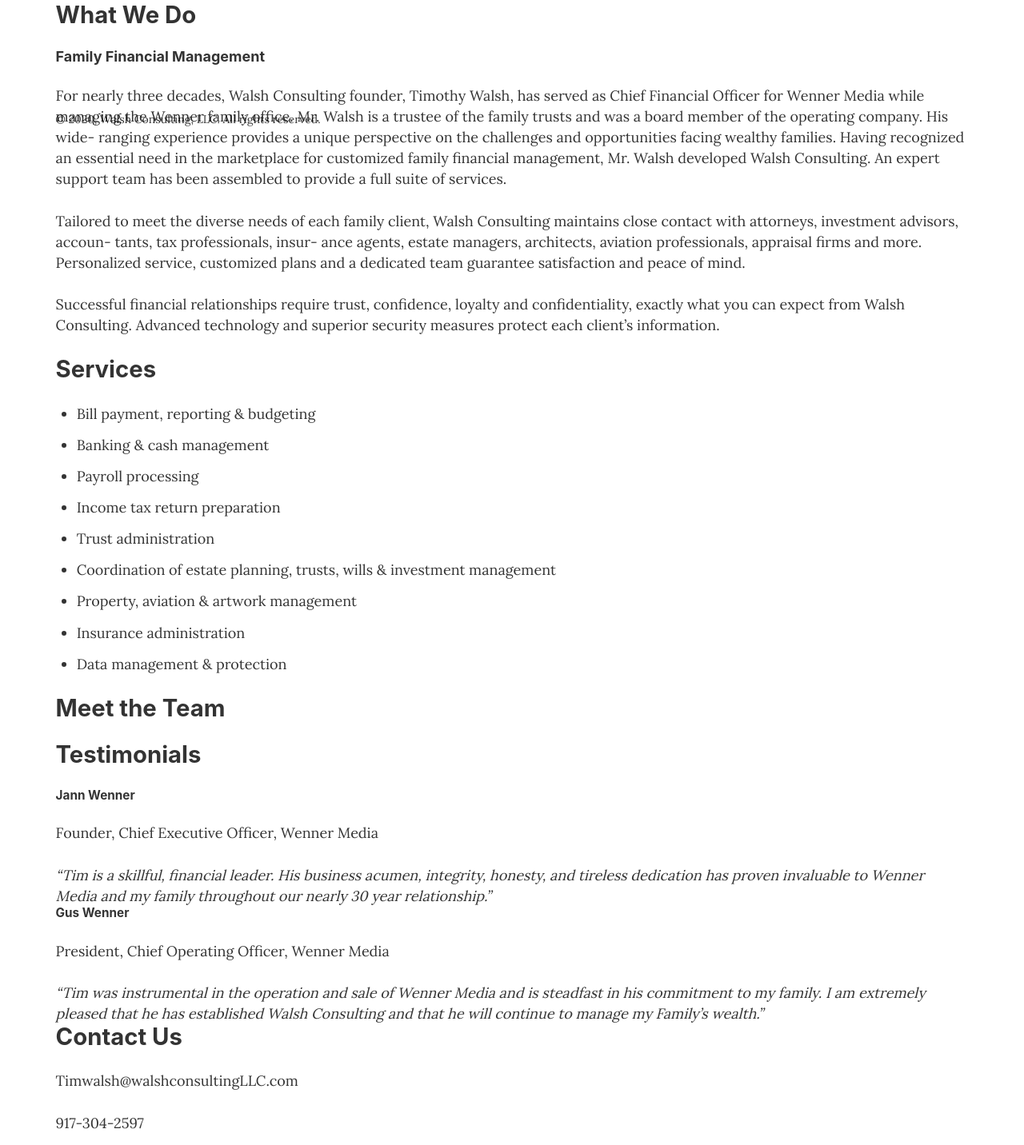
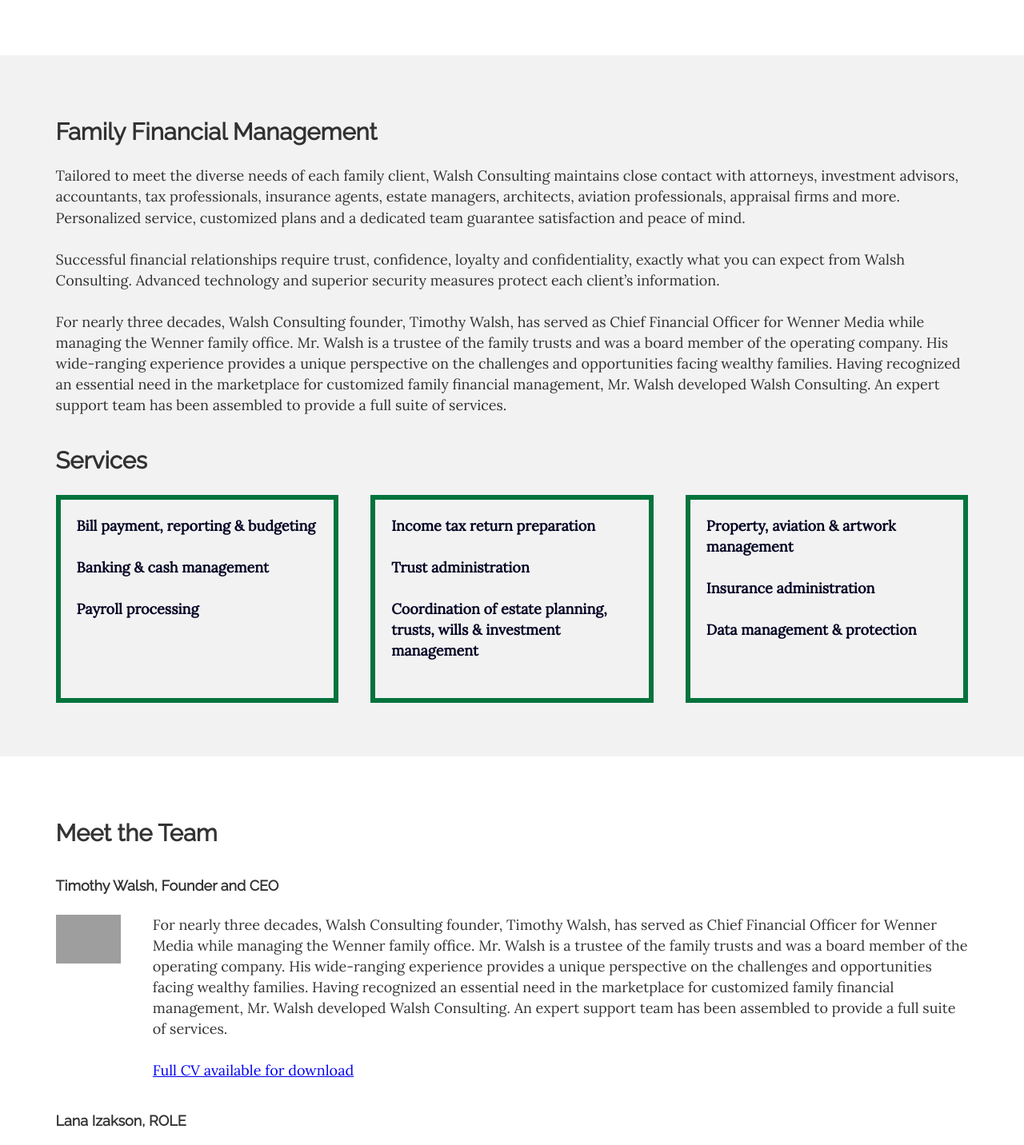
Before and after one commit to ericafwalsh/walsh-consulting, a Gatsby site: page / in a window 1280 px wide. Shown: the part 628-2060 px from the top of the page at 80% size. Built offline with nearby package versions, Linux system fonts and the light colour scheme; Gatsby itself is replaced by a stand-in of ours; grey boxes are pictures that could not be loaded.

Commit message:
what we do section completed and images and bios added for meet the team

```diff
--- a/src/components/Sections/Contact.js
+++ b/src/components/Sections/Contact.js
@@ -1,20 +1,22 @@
-// import styled from "styled-components"
-// import { Link } from "gatsby"
-// import PropTypes from "prop-types"
 import React from "react";
-
-// main green: 	#04733c
-// black: #040404
-// light green: #045c40
-// dark green: #042420
-// navy: #040424
+import styled from "styled-components";
 
 const Contact = () => (
-  <div>
-    <h2>Contact Us</h2>
+  <Wrapper id="contact-us">
+    <Heading>Contact Us</Heading>
     <p>Timwalsh@walshconsultingLLC.com</p>
     <p>917-304-2597</p>
-  </div>
+  </Wrapper>
 );
 
+const Wrapper = styled.div`
+  margin: 40px auto;
+  max-width: 1180px;
+  padding: 40px 1.0875rem 1.45rem;
+`;
+
+const Heading = styled.h2`
+  font-family: Raleway;
+`;
+
 export default Contact;
--- /dev/null
+++ b/src/components/Sections/MeetTheTeam.js
@@ -0,0 +1,124 @@
+import React from "react";
+import styled from "styled-components";
+
+import TWHeadshot from "../../images/TW_headshot.jpg";
+import LIHeadshot from "../../images/LI_headshot.jpg";
+import MLHeadshot from "../../images/ML_headshot.jpg";
+
+const AboutUs = () => (
+  <Wrapper id="meet-the-team">
+    <Heading>Meet the Team</Heading>
+    <BioWrapper>
+      <SubHeading>Timothy Walsh, Founder and CEO</SubHeading>
+      <Container>
+        <ImgContainer>
+          <img src={TWHeadshot} alt="Timothy Walsh" />
+        </ImgContainer>
+        <TextContainer>
+          <p>
+            For nearly three decades, Walsh Consulting founder, Timothy Walsh,
+            has served as Chief Financial Officer for Wenner Media while
+            managing the Wenner family office. Mr. Walsh is a trustee of the
+            family trusts and was a board member of the operating company. His
+            wide-ranging experience provides a unique perspective on the
+            challenges and opportunities facing wealthy families. Having
+            recognized an essential need in the marketplace for customized
+            family financial management, Mr. Walsh developed Walsh Consulting.
+            An expert support team has been assembled to provide a full suite of
+            services.
+          </p>
+          <Link
+            href={"./Timothy_M_Walsh_CV.pdf"}
+            download
+            target="_blank"
+            rel="noopener noreferrer"
+          >
+            Full CV available for download
+          </Link>
+        </TextContainer>
+      </Container>
+    </BioWrapper>
+    <BioWrapper>
+      <SubHeading>Lana Izakson, ROLE</SubHeading>
+      <Container>
+        <ImgContainer>
+          <img src={LIHeadshot} alt="Lana Izakson" />
+        </ImgContainer>
+        <TextContainer>
+          <p>
+            Lana is a CPA with more than 20 years of experience in providing tax
+            compliance and tax return preparation services to family offices,
+            high net worth individuals, trusts, and closely held businesses.
+            Lana also handles non-tax wealth management services including the
+            shareholders'/owners’ personal finances, tax projections, cash flow
+            management, financial statements, trust accounting and
+            distributions, family foundations.
+          </p>
+        </TextContainer>
+      </Container>
+    </BioWrapper>
+    <BioWrapper>
+      <SubHeading>Melissa Laccitiello, ROLE</SubHeading>
+      <Container>
+        <ImgContainer>
+          <img src={MLHeadshot} alt="Melissa Laccitiello" />
+        </ImgContainer>
+        <TextContainer>
+          <p>
+            Melissa Laccitiello is a seasoned Executive Assistant with over 24
+            year’s experience in the field. She is a graduate of Montclair State
+            University, holding a Bachelor of Science degree. She has extensive
+            experience with all administrative tasks including billing and
+            correspondence. Having held positions in the medical and business
+            fields, Melissa is able to tailor her skills to various clients. In
+            addition to her duties as an Executive Assistant, Melissa is married
+            with three children and is active in many organizations in her
+            community.
+          </p>
+        </TextContainer>
+      </Container>
+    </BioWrapper>
+  </Wrapper>
+);
+
+const Wrapper = styled.div`
+  margin: 40px auto;
+  max-width: 1180px;
+  padding: 40px 1.0875rem 1.45rem;
+`;
+
+const Heading = styled.h2`
+  font-family: Raleway;
+`;
+
+const SubHeading = styled.h4`
+  font-family: Raleway;
+`;
+
+const BioWrapper = styled.div`
+  margin: 40px 0;
+`;
+
+const Container = styled.div`
+  display: flex;
+  flex-direction: row;
+  justify-content: space-between;
+`;
+
+const TextContainer = styled.div`
+  display: flex;
+  flex-direction: column;
+`;
+
+const ImgContainer = styled.div`
+  max-width: 260px;
+  margin-right: 40px;
+  overflow: hidden;
+`;
+
+const Link = styled.a`
+  text-decoration: underline;
+  cursor: pointer;
+`;
+
+export default AboutUs;
--- a/src/components/Sections/Services.js
+++ /dev/null
@@ -1,31 +0,0 @@
-// import styled from "styled-components"
-// import { Link } from "gatsby"
-// import PropTypes from "prop-types"
-import React from "react"
-
-// main green: 	#04733c
-// black: #040404
-// light green: #045c40
-// dark green: #042420
-// navy: #040424
-
-const Services = () => (
-  <div>
-    <h2>Services</h2>
-    <ul>
-      <li>Bill payment, reporting & budgeting</li>
-      <li>Banking & cash management</li>
-      <li>Payroll processing</li>
-      <li>Income tax return preparation</li>
-      <li>Trust administration</li>
-      <li>
-        Coordination of estate planning, trusts, wills & investment management
-      </li>
-      <li>Property, aviation & artwork management</li>
-      <li>Insurance administration</li>
-      <li>Data management & protection</li>
-    </ul>
-  </div>
-)
-
-export default Services
--- a/src/components/Sections/Testimonials.js
+++ b/src/components/Sections/Testimonials.js
@@ -1,17 +1,9 @@
-// import styled from "styled-components"
-// import { Link } from "gatsby"
-// import PropTypes from "prop-types"
-import React from "react"
-
-// main green: 	#04733c
-// black: #040404
-// light green: #045c40
-// dark green: #042420
-// navy: #040424
+import React from "react";
+import styled from "styled-components";
 
 const Testimonials = () => (
-  <div>
-    <h2>Testimonials</h2>
+  <Wrapper id="testimonials">
+    <Heading>Testimonials</Heading>
     <h5>Jann Wenner</h5>
     <p>Founder, Chief Executive Officer, Wenner Media</p>
     <i>
@@ -27,7 +19,17 @@
       has established Walsh Consulting and that he will continue to manage my
       Family’s wealth.”
     </i>
-  </div>
-)
+  </Wrapper>
+);
 
-export default Testimonials
+const Wrapper = styled.div`
+  margin: 40px auto;
+  max-width: 1180px;
+  padding: 40px 1.0875rem 1.45rem;
+`;
+
+const Heading = styled.h2`
+  font-family: Raleway;
+`;
+
+export default Testimonials;
--- a/src/components/Sections/WhatWeDo.js
+++ b/src/components/Sections/WhatWeDo.js
@@ -1,44 +1,88 @@
-// import styled from "styled-components"
-// import { Link } from "gatsby"
-// import PropTypes from "prop-types"
-import React from "react"
-
-// main green: 	#04733c
-// black: #040404
-// light green: #045c40
-// dark green: #042420
-// navy: #040424
+import React from "react";
+import styled from "styled-components";
+import { theme } from "../../theme";
 
 const WhatWeDo = () => (
-  <div>
-    <h2>What We Do</h2>
-    <h4>Family Financial Management</h4>
+  <Wrapper id="what-we-do">
+    <Container>
+      <Heading>Family Financial Management</Heading>
+      <p>
+        Tailored to meet the diverse needs of each family client, Walsh
+        Consulting maintains close contact with attorneys, investment advisors,
+        accountants, tax professionals, insurance agents, estate managers,
+        architects, aviation professionals, appraisal firms and more.
+        Personalized service, customized plans and a dedicated team guarantee
+        satisfaction and peace of mind.
+      </p>
+      <p>
+        Successful financial relationships require trust, confidence, loyalty
+        and confidentiality, exactly what you can expect from Walsh Consulting.
+        Advanced technology and superior security measures protect each client’s
+        information.
+      </p>
       <p>
         For nearly three decades, Walsh Consulting founder, Timothy Walsh, has
         served as Chief Financial Officer for Wenner Media while managing the
-      Wenner family office. Mr. Walsh is a trustee of the family trusts and was
-      a board member of the operating company. His wide- ranging experience
+        Wenner family office. Mr. Walsh is a trustee of the family trusts and
+        was a board member of the operating company. His wide-ranging experience
         provides a unique perspective on the challenges and opportunities facing
         wealthy families. Having recognized an essential need in the marketplace
         for customized family financial management, Mr. Walsh developed Walsh
         Consulting. An expert support team has been assembled to provide a full
         suite of services.
       </p>
+    </Container>
+    <Container>
+      <Heading>Services</Heading>
+      <Grid>
+        <GridBox>
+          <p>Bill payment, reporting & budgeting</p>
+          <p>Banking & cash management</p>
+          <p>Payroll processing</p>
+        </GridBox>
+        <GridBox>
+          <p>Income tax return preparation</p>
+          <p>Trust administration</p>
           <p>
-      Tailored to meet the diverse needs of each family client, Walsh Consulting
-      maintains close contact with attorneys, investment advisors, accoun-
-      tants, tax professionals, insur- ance agents, estate managers, architects,
-      aviation professionals, appraisal firms and more. Personalized service,
-      customized plans and a dedicated team guarantee satisfaction and peace of
-      mind.
+            Coordination of estate planning, trusts, wills & investment
+            management
           </p>
-    <p>
-      Successful financial relationships require trust, confidence, loyalty and
-      confidentiality, exactly what you can expect from Walsh Consulting.
-      Advanced technology and superior security measures protect each client’s
-      information.
-    </p>
-  </div>
-)
+        </GridBox>
+        <GridBox>
+          <p>Property, aviation & artwork management</p>
+          <p>Insurance administration</p>
+          <p>Data management & protection</p>
+        </GridBox>
+      </Grid>
+    </Container>
+  </Wrapper>
+);
 
-export default WhatWeDo
+const Wrapper = styled.div`
+  margin: 0 auto;
+  max-width: 1180px;
+  padding: 40px 1.0875rem 1.45rem;
+`;
+
+const Container = styled.div`
+  margin: 40px 0;
+`;
+
+const Heading = styled.h2`
+  font-family: Raleway;
+`;
+
+const Grid = styled.div`
+  display: grid;
+  grid-template-columns: 1fr 1fr 1fr;
+  column-gap: 40px;
+`;
+
+const GridBox = styled.div`
+  border: 6px solid ${theme.colors.primaryGreen};
+  padding: 20px;
+  font-weight: 600;
+  color: ${theme.colors.navy};
+`;
+
+export default WhatWeDo;
--- a/src/components/header.js
+++ b/src/components/header.js
@@ -4,17 +4,23 @@
 import React from "react";
 import { theme } from "../theme";
 
+import { scrollTo } from "../components/utils/scroll";
+
 const Header = ({ siteTitle }) => (
   <NavBar>
     <Wrapper>
       <Name>
-        <SLink to="/">{siteTitle}</SLink>
+        <SLink to="/" onClick={() => scrollTo("hero")}>
+          {siteTitle}
+        </SLink>
       </Name>
       <NavItems>
-        <NavItem>What We Do</NavItem>
-        <NavItem>Meet the Team</NavItem>
-        <NavItem>Testimonials</NavItem>
-        <NavItem>Contact Us</NavItem>
+        <NavItem onClick={() => scrollTo("what-we-do")}>What We Do</NavItem>
+        <NavItem onClick={() => scrollTo("meet-the-team")}>
+          Meet the Team
+        </NavItem>
+        <NavItem onClick={() => scrollTo("testimonials")}>Testimonials</NavItem>
+        <NavItem onClick={() => scrollTo("contact-us")}>Contact Us</NavItem>
       </NavItems>
     </Wrapper>
   </NavBar>
@@ -31,6 +37,10 @@
 const NavBar = styled.header`
   margin-bottom: 1.45rem;
   border-bottom: 2px solid ${theme.colors.navy};
+  position: sticky;
+  top: 0;
+  background-color: white;
+  z-index: 100;
 `;
 
 const Wrapper = styled.div`
@@ -66,6 +76,7 @@
   color: #040404;
   padding-left: 20px;
   flex-wrap: nowrap;
+  cursor: pointer;
 `;
 
 export default Header;
--- a/src/components/layout.js
+++ b/src/components/layout.js
@@ -29,10 +29,6 @@
       <Header siteTitle={data.site.siteMetadata?.title || `Title`} />
       <Container>
         <main>{children}</main>
-        <Copyright style={{}}>
-          © {new Date().getFullYear()}, Walsh Consulting, LLC. All rights
-          reserved.
-        </Copyright>
       </Container>
     </>
   );
@@ -43,17 +39,7 @@
 };
 
 const Container = styled.div`
-  margin: 0 auto;
-  max-width: 1180px;
-  padding: 0 1.0875rem 1.45rem;
   font-family: Lora, serif;
 `;
 
-const Copyright = styled.footer`
-  margin: 20px 0 10px;
-  bottom: 0;
-  position: absolute;
-  font-size: 14px;
-`;
-
 export default Layout;
--- /dev/null
+++ b/src/components/utils/scroll.ts
@@ -0,0 +1,40 @@
+export const scrollTo = (
+  elementId: string,
+  position: ScrollLogicalPosition = "center",
+  offset: boolean = false,
+  offsetSize: number = 98
+) => {
+  const el = document.getElementById(elementId);
+
+  if (!el) {
+    return;
+  }
+
+  const scrollToY = offsetSize ? el.offsetTop - offsetSize : el.offsetTop;
+
+  const onScroll = () => {
+    if (window.pageYOffset === scrollToY) {
+      const itemScrollToY = offsetSize
+        ? el.offsetTop - offsetSize
+        : el.offsetTop;
+
+      if (window.pageYOffset === itemScrollToY) {
+        window.removeEventListener("scroll", onScroll);
+      } else {
+        scrollTo(elementId, position, offset, offsetSize);
+      }
+    }
+  };
+
+  window.addEventListener("scroll", onScroll);
+
+  if (offset) {
+    return window.scroll({
+      left: 0,
+      top: el.offsetTop - offsetSize,
+      behavior: "smooth",
+    });
+  }
+
+  el.scrollIntoView({ behavior: "smooth", block: position });
+};
--- a/src/pages/index.js
+++ b/src/pages/index.js
@@ -1,10 +1,10 @@
 import React from "react";
+import styled from "styled-components";
 
 import Layout from "../components/layout";
 import SEO from "../components/seo";
 import WhatWeDo from "../components/sections/WhatWeDo";
-import Services from "../components/sections/Services";
-import AboutUs from "../components/sections/AboutUs";
+import AboutUs from "../components/sections/MeetTheTeam";
 import Testimonials from "../components/sections/Testimonials";
 import Contact from "../components/sections/Contact";
 import Hero from "../components/sections/Hero";
@@ -13,12 +13,30 @@
   <Layout>
     <SEO title="Home" />
     <Hero />
-    <WhatWeDo />
-    <Services />
+    <Section>
+      <WhatWeDo />
+    </Section>
     <AboutUs />
-    <Testimonials />
+    <Section>
+      <Testimonials />
+    </Section>
     <Contact />
+    {/* <Copyright>
+      © {new Date().getFullYear()}, Walsh Consulting, LLC. All rights reserved.
+    </Copyright> */}
   </Layout>
 );
 
+const Section = styled.div`
+  background-color: rgb(242, 242, 243);
+  margin: 40px auto;
+`;
+
+const Copyright = styled.footer`
+  margin: 20px 0 10px;
+  bottom: 0;
+  position: absolute;
+  font-size: 14px;
+`;
+
 export default IndexPage;
```
Also changed, not shown: src/components/Sections/AboutUs.js (deleted, +0 -14 lines), src/components/Sections/Hero.js (+12 -5 lines), src/images/LI_headshot.jpg (added), src/images/ML_headshot.jpg (added), src/images/compass-2.jpg (deleted), 5 other files. Lines whose indentation alone changed are shown as unchanged.
